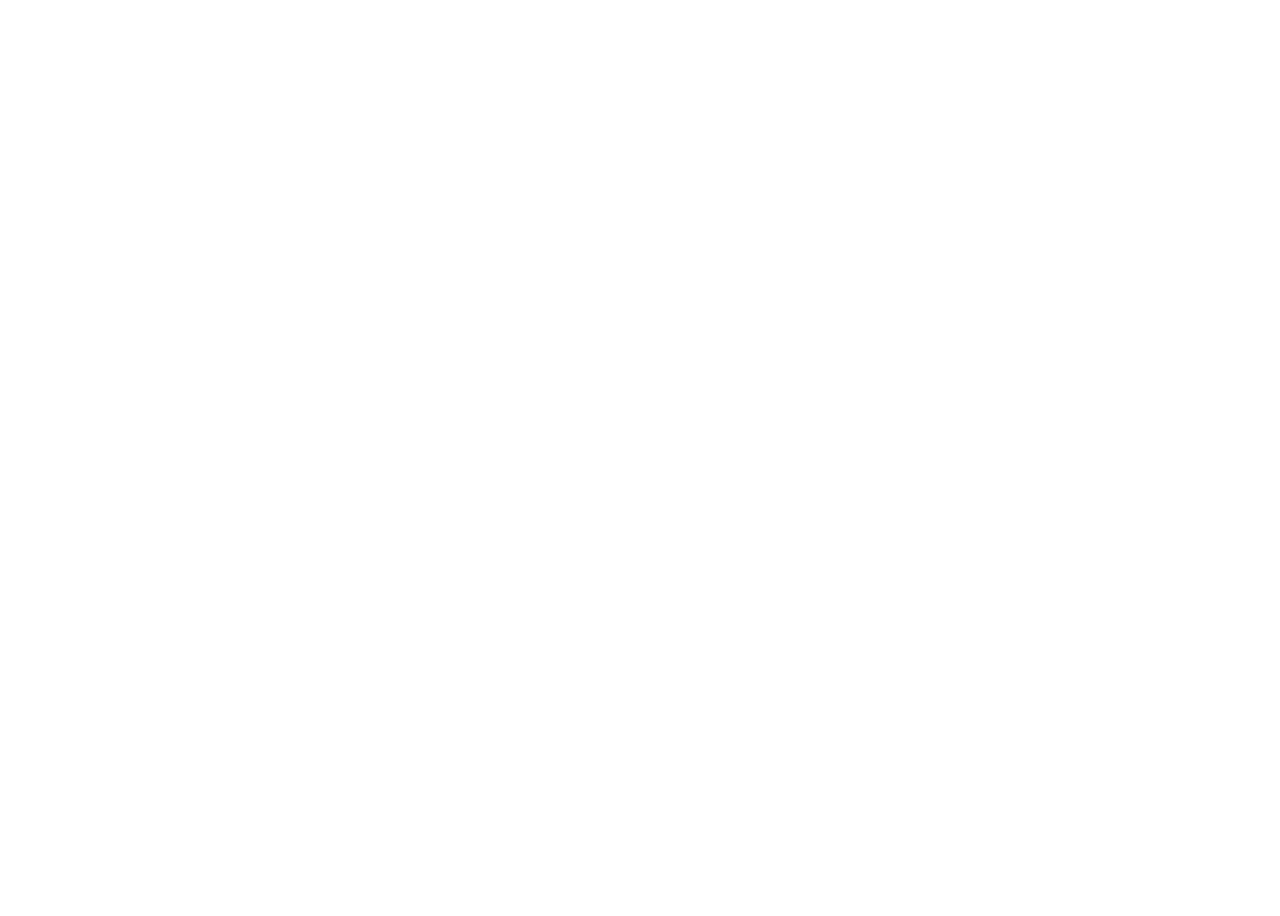
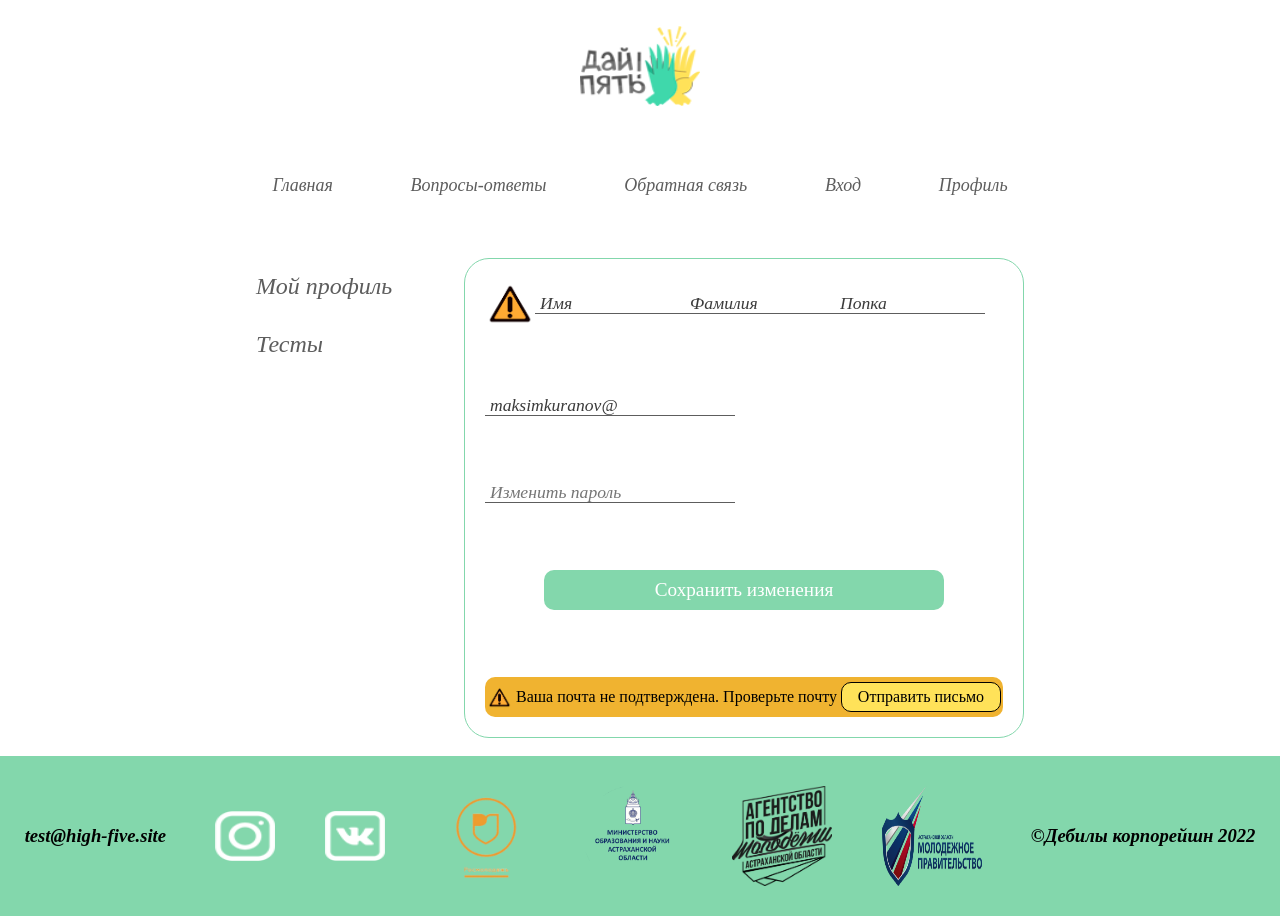
Before and after one commit to qbpick/give-five, a React (Create React App) app: page /profile/infouser in a window 1280 px wide. Before the commit this address had no page. Before the commit the page ends 800 px from the top, so only its background shows below. Built offline with nearby package versions, Linux system fonts and the light colour scheme.

Commit message:
add profile user

```diff
--- a/src/App.js
+++ b/src/App.js
@@ -5,6 +5,9 @@
 import { Login } from "./pages/Login";
 import { QnA } from "./pages/QnA";
 import { Signup } from "./pages/Signup";
+import { Tests } from "./pages/ProfileUser/Tests";
+import { InfoUser } from "./pages/ProfileUser/InfoUser";
+import { Profile } from "./pages/Profile";
 
 const App = () => {
   return (
@@ -17,9 +20,13 @@
           <Route path="login" element={<Login />} />
           <Route path="signup" element={<Signup />} />
         </Route>
+        <Route path="/profile" element={<Profile />}>
+          <Route path="infouser" element={<InfoUser />} />
+          <Route path="tests" element={<Tests />} />
+        </Route>
       </Routes>
     </>
   );
 };
-
+/* ПРОСТИ АНДРЕЙ, Я НАСРАЛ ТУТ НЕМНОГА(ЧУ-ЧУТЬ) В РОУТЕР) СИЛЬНО НЕ БЕЙ ПЖПЖПЖПЖ, Я ТЕ БЕРН КУПЛЮ */
 export default App;
--- a/src/components/Components.module.css
+++ b/src/components/Components.module.css
@@ -100,17 +100,24 @@
 
   background-color: #616161;
 
-    transition-duration: .25s;
+  transition-duration: 0.25s;
 }
 .menu__btn > span::before {
-    content: '';
+  content: "";
   top: -8px;
 }
 .menu__btn > span::after {
-    content: '';
+  content: "";
   top: 8px;
 }
-
+.podmenu__box {
+  display: block;
+  list-style: none;
+  color: #5d5d5d;
+}
+li > ul {
+  list-style: none;
+}
 .menu__box {
   display: block;
   position: fixed;
@@ -127,12 +134,32 @@
   list-style: none;
 
   background-color: #83d7ac;
-    box-shadow: 1px 0px 6px rgba(0, 0, 0, .2);
+  box-shadow: 1px 0px 6px rgba(0, 0, 0, 0.2);
 
-    transition-duration: .25s;
+  transition-duration: 0.25s;
 }
-
-
+.navmenu {
+  display: flex;
+  flex-direction: column;
+  width: 20vh;
+  height: 50vh;
+}
+.navmenu_link {
+  font-size: 1.5em;
+  text-decoration: none;
+  color: #5d5d5d;
+  margin: 15px 0;
+  outline: none;
+  border-bottom: solid 1px #5d5d5d00;
+}
+.navmenu_link:hover {
+  transition: 0.25s ease-in-out;
+  border-bottom: solid 1px #5d5d5d;
+  cursor: pointer;
+}
+.navmenu_link:focus {
+  border-bottom: solid 1px #5d5d5d;
+}
 @media screen and (max-width: 425px) {
   .header_list {
     display: none;
@@ -153,7 +180,7 @@
     display: flex;
     justify-content: space-between;
     flex-wrap: wrap;
-        min-height: 40vh;
+    min-height: 50vh;
     align-items: center;
   }
   footer > img {
@@ -166,4 +193,7 @@
     height: 30px;
     margin: 10px 40px;
   }
+  .navmenu_link {
+    display: none;
   }
+}
--- a/src/components/Footer.jsx
+++ b/src/components/Footer.jsx
@@ -15,6 +15,6 @@
     <img src={soc_icon_4} alt="foot_4" className={style.footer_icons_small}/>
     <img src={soc_icon_5} alt="foot_5" className={style.footer_icons_small}/>
     <img src={soc_icon_6} alt="foot_6" className={style.footer_icons_small}/>
-    <p>&copy;когда мы в клубе чиксы танцуют пусть город знает с кем он тусует</p>
+    <p>&copy;Дебилы корпорейшн 2022</p>
   </footer>;
 };
--- a/src/components/Header.jsx
+++ b/src/components/Header.jsx
@@ -3,7 +3,6 @@
 import style from "./Components.module.css";
 
 export const Header = () => {
-
   return (
     <header>
       <img src={Logo} alt="logo" className={style.header__logo} />
@@ -34,6 +33,16 @@
               Вход
             </Link>
           </li>
+          <li>
+            <Link className={style.header_list_link} to="/profile/infouser">
+              Профиль
+            </Link>
+          </li>
+          <li>
+            <Link to="/profile/tests" className={style.header_list_link}>
+              Тесты
+            </Link>
+          </li>
         </ul>
       </div>
       <div className={style.header_list}>
@@ -49,6 +58,9 @@
         <Link className={style.header_list_link} to="/login">
           Вход
         </Link>
+        <Link className={style.header_list_link} to="/profile/infouser">
+          Профиль
+        </Link>
       </div>
     </header>
   );
--- /dev/null
+++ b/src/components/Navmenu.jsx
@@ -0,0 +1,10 @@
+import style from "./Components.module.css";
+import { Link } from "react-router-dom";
+export const Navmenu = () => {
+    return (
+        <section className={style.navmenu}>
+            <Link to="/profile/infouser" className={style.navmenu_link}>Мой профиль</Link>
+            <Link to="/profile/tests" className={style.navmenu_link}>Тесты</Link>
+        </section>
+    );
+}
--- a/src/pages/Pages.module.css
+++ b/src/pages/Pages.module.css
@@ -99,6 +99,10 @@
   cursor: pointer;
   line-height: 0;
 }
+.login > button:hover {
+  transition: 0.2s;
+  background-color: #72bd96;
+}
 .login > p {
   font-style: normal;
 }
@@ -129,6 +133,10 @@
   line-height: 0;
   background-color: #83d7ac;
   cursor: pointer;
+}
+.signup_section > button:hover {
+  transition: 0.2s;
+  background-color: #72bd96;
 }
 .signup_section > p {
   font-style: normal;
@@ -174,6 +182,12 @@
   text-decoration: none;
   color: #5d5d5d;
 }
+.section_profile {
+  display: flex;
+  width: 60%;
+  margin-left: 20%;
+  justify-content: space-between;
+}
 @media screen and (max-width: 425px) {
   /* адаптив главной страницы*/
   .homepage_section {
@@ -218,4 +232,7 @@
   .login {
     text-align: center;
   }
+  .section_profile {
+    margin-left: 10%;
+  }
 }
--- /dev/null
+++ b/src/pages/Profile.jsx
@@ -0,0 +1,20 @@
+import style from "./Pages.module.css";
+import { Navmenu } from "../components/Navmenu";
+import { Outlet } from "react-router-dom";
+import { Header } from "../components/Header";
+import { Footer } from "../components/Footer";
+
+export const Profile = () => {
+  return (
+    <section>
+      <Header />
+      <br/>
+      <div className={style.section_profile}>
+      <Navmenu />
+      <Outlet />
+      </div>
+      <br/>
+      <Footer />
+    </section>
+  );
+};
--- /dev/null
+++ b/src/pages/ProfileUser/InfoUser.jsx
@@ -0,0 +1,27 @@
+import style from "./Profile.module.css";
+import icon_danger from "./attentn.png";
+
+export const InfoUser = () => {
+  return (
+    <section>
+      <div className={style.profile_user_content}>
+        <div className={style.info_pictures_and_fio}>
+          <img src={icon_danger} alt="" />
+          <input type="text" name="first_name" value="Имя" />
+          <input type="text" name="last_name" value="Фамилия" />
+          <input type="text" name="middle_name" value="Попка" />
+        </div>
+        <input type="email" name="email" value="maksimkuranov@" />
+        <input type="password" name="email" placeholder="Изменить пароль" />
+        <button className={style.profile_user_button}>
+          Сохранить изменения
+        </button>
+        <div className={style.profile_user_confirm__email}>
+          <img src={icon_danger} alt="danger" />
+          <p>Ваша почта не подтверждена. Проверьте почту</p>
+          <button>Отправить письмо</button>
+        </div>
+      </div>
+    </section>
+  );
+};
--- /dev/null
+++ b/src/pages/ProfileUser/Profile.module.css
@@ -0,0 +1,124 @@
+.profile_user_content {
+  width: 70vh;
+  min-height: 60vh;
+  border: solid 1px #83d7ac;
+  border-radius: 25px;
+  display: flex;
+  flex-direction: column;
+  padding: 20px;
+  justify-content: space-between;
+}
+.info_pictures_and_fio {
+  display: flex;
+  width: 90%;
+  justify-content: space-between;
+  align-items: center;
+}
+.info_pictures_and_fio > img {
+  width: 50px;
+  height: 50px;
+  border-radius: 5px;
+  cursor: pointer;
+}
+.info_pictures_and_fio > input {
+  width: 150px;
+  height: 20px;
+  border: none;
+  background: none;
+  outline: none;
+  border-bottom: 1px solid #5d5d5d;
+  color: #3b3b3b;
+  font-size: 1.1em;
+  padding: 5px;
+}
+.profile_user_content > input {
+  width: 250px;
+  height: 20px;
+  border: none;
+  background: none;
+  outline: none;
+  border-bottom: 1px solid #5d5d5d;
+  color: #3b3b3b;
+  font-size: 1.1em;
+  padding: 5px;
+}
+.profile_user_button {
+  width: 50vh;
+  align-self: center;
+  height: 5vh;
+  font-size: 1.2em;
+  font-style: normal;
+  color: rgb(255, 255, 255);
+  border: none;
+  line-height: 0;
+  background-color: #83d7ac;
+  cursor: pointer;
+  border-radius: 10px;
+}
+.profile_user_button:hover {
+  transition: 0.2s;
+  background-color: #72bd96;
+}
+.profile_user_confirm__email > img {
+  width: 25px;
+  height: 25px;
+}
+.profile_user_confirm__email {
+  height: 40px;
+  border-radius: 10px;
+  display: flex;
+  justify-content: space-around;
+  background-color: rgba(238, 169, 21, 0.884);
+  align-items: center;
+}
+.profile_user_confirm__email > p {
+  font-size: 1em;
+  font-style: normal;
+}
+.profile_user_confirm__email > button {
+  height: 30px;
+  border: solid 1px black;
+  cursor: pointer;
+  width: 20vh;
+  font-size: 1em;
+  font-style: normal;
+  color: black;
+  background: rgb(255, 226, 89);
+  border-radius: 10px;
+}
+.profile_user_confirm__email > button:hover {
+  transition: 0.2s;
+  background: rgb(223, 198, 76);
+}
+@media screen and (max-width: 425px) {
+    .profile_user_content {
+        width: 50vh;
+        padding: 0px;
+        height: 80vh;
+        justify-content: space-around;
+    }
+    .info_pictures_and_fio > input {
+        width: 200px;
+    }
+    .info_pictures_and_fio {
+        flex-direction: column;
+        justify-content: space-between;
+        height: 150px;
+    }
+    .profile_user_content > input {
+        width: 200px;
+        align-self: center;
+    }
+    .profile_user_button {
+        width: 200px;
+    }
+    .profile_user_confirm__email {
+        height: 20vh;
+        background: none;
+        flex-direction: column;
+        text-align: center;
+    }
+    .profile_user_confirm__email > button {
+        width: 200px;
+    }
+}
--- /dev/null
+++ b/src/pages/ProfileUser/Tests.jsx
@@ -0,0 +1,7 @@
+import style from "./Profile.module.css";
+
+export const Tests = () => {
+  return <section className={style.section_tests}>
+      <p>Tests</p>
+  </section>;
+};
```
Also changed, not shown: src/assets/images/soc_icons/attentn.png (added), src/pages/ProfileUser/attentn.png (added). Lines whose indentation alone changed are shown as unchanged.
